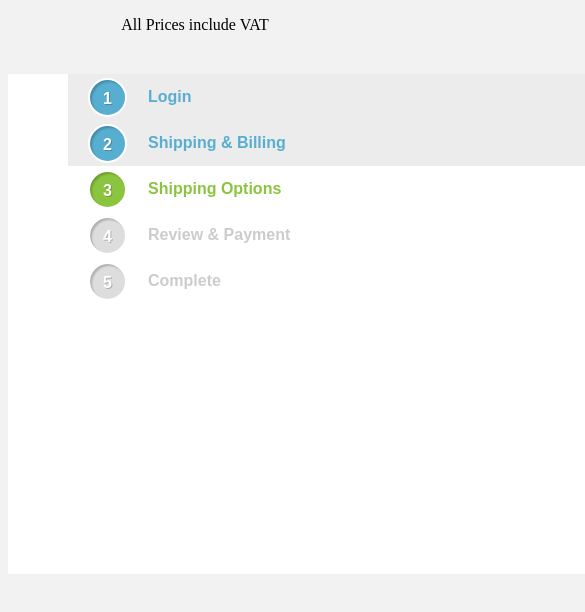
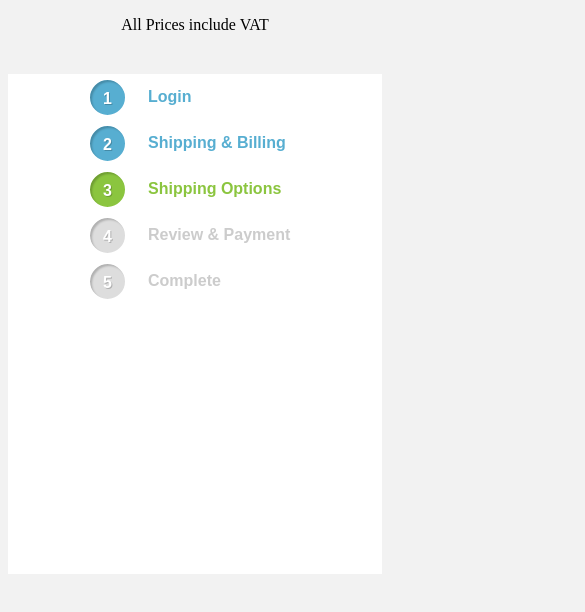
Before and after one commit to aisteron/book.local, a plain HTML site: page index.html in a window 390 px wide. Shown: the part 164-776 px from the top of the page, 585 px wide, since content can reach past the window. Drawn offline with Linux system fonts and the light colour scheme.

Commit message:
i pass my exam ^_^

```diff
--- a/assets/css/style.less
+++ b/assets/css/style.less
@@ -1,10 +1,4 @@
-.checkout-wrap {
-  color: #444;
-  font-family: 'PT Sans Caption', sans-serif;
-  margin: 40px auto;
-  max-width: 1200px;
-  position: relative;
-}
+
 
 ul.checkout-bar {
   margin: 0 20px;
@@ -45,7 +39,7 @@ ul.checkout-bar li.active:before {
   z-index: 99999;
 }
 ul.checkout-bar li.visited {
-  background: #ECECEC;
+  //background: #ECECEC;
   color: #57aed1;
   z-index: 99999;
 }
@@ -178,5 +172,19 @@ body
 		height:500px;
 		margin: auto;
 		background-color:#fff;
+		@media only screen and (max-width:1200px)
+		{
+			width:100%;
+		}
+
+		.checkout-wrap
+		{
+			color: #444;
+			font-family: sans-serif;
+			margin: 40px auto;
+			max-width: 1200px;
+			position: relative;
+
+		}
 	}
 }
```
Also changed, not shown: assets/css/style.css, 1 other file.
